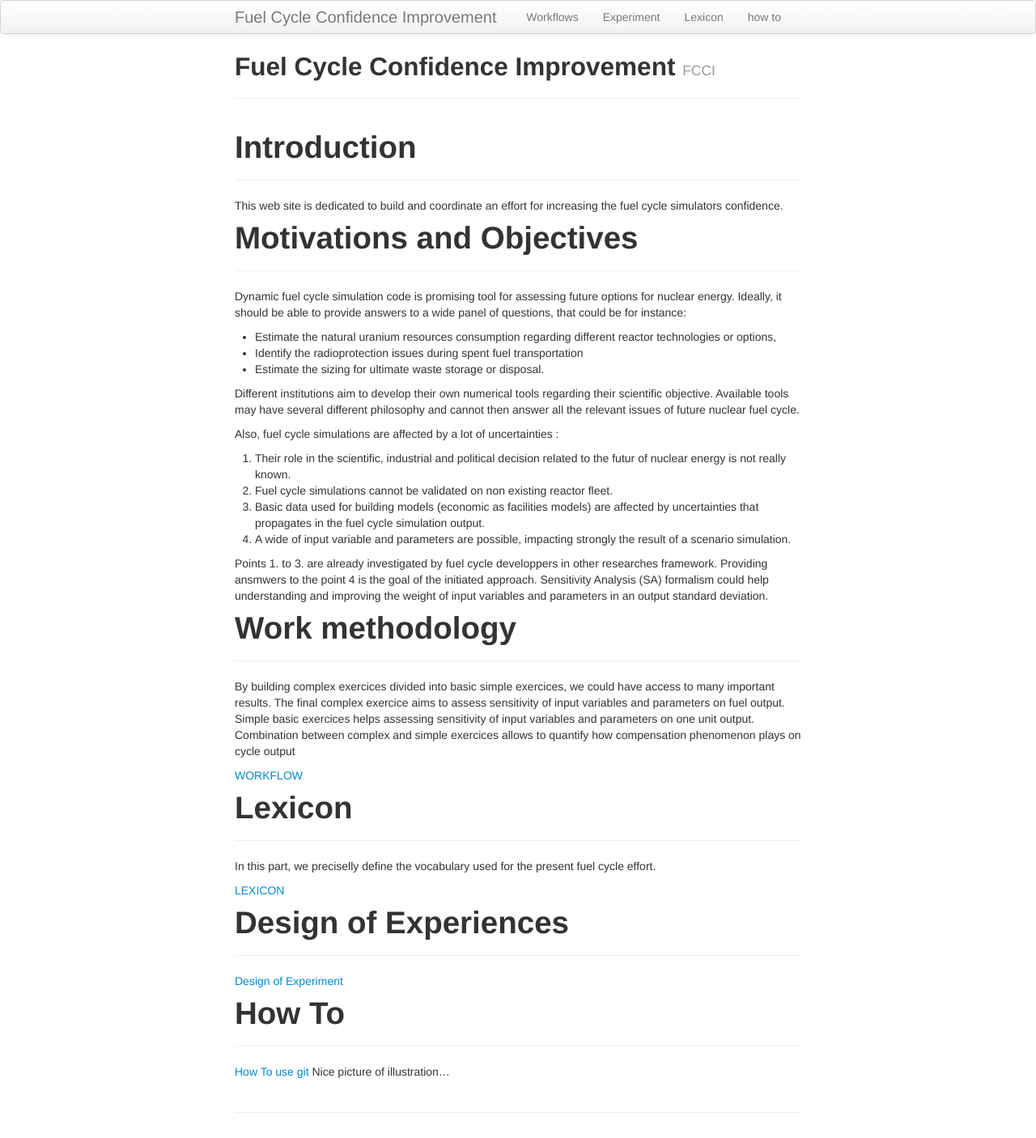
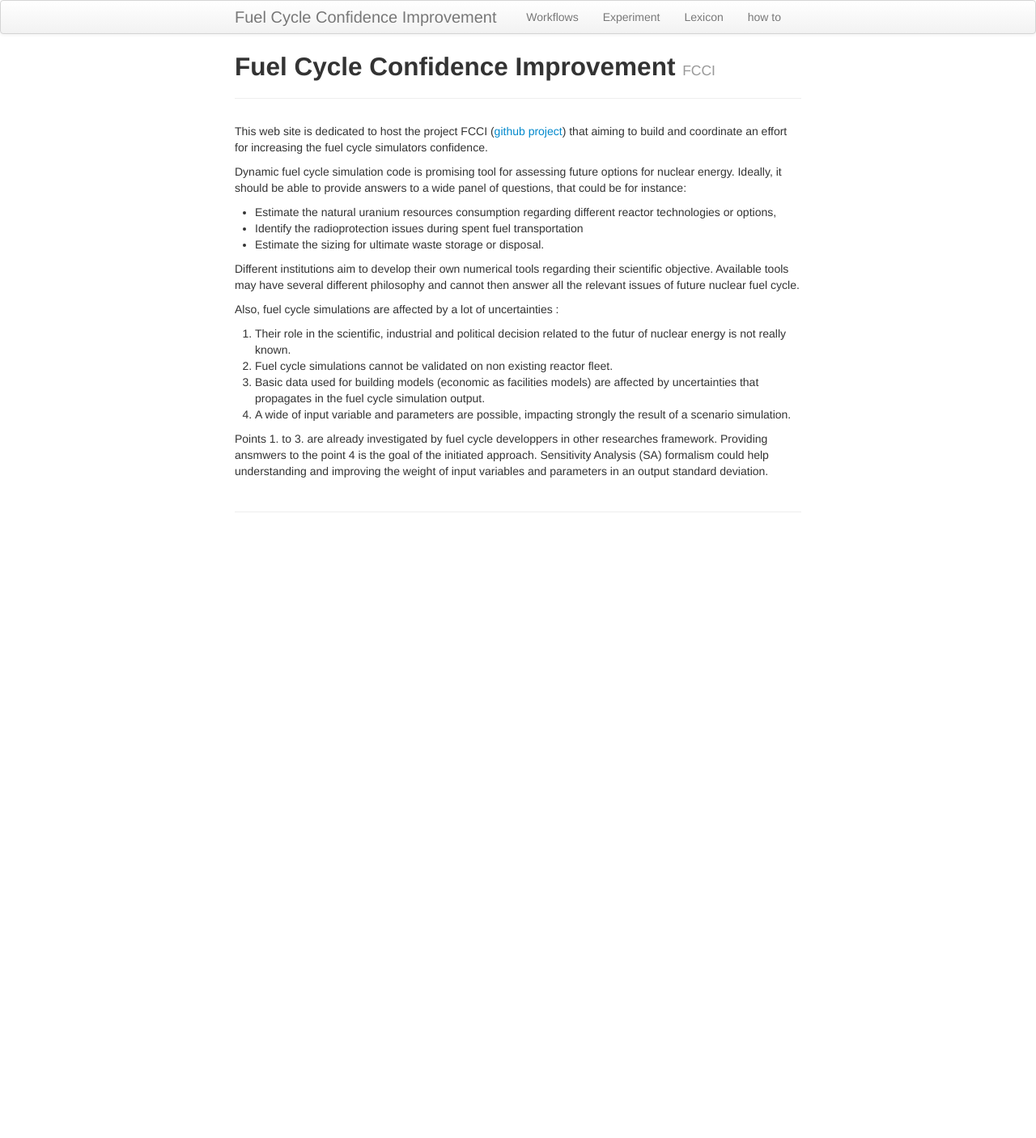
Before and after one commit to FuelCycleFIT/fcci2017.github.io_old_bkp, a Jekyll site: the page built from index.md, in a window 1280 px wide. Shown: the whole page at 81% size. Built offline with Jekyll 4.4.1, drawn with Linux system fonts in a browser that asks for light colours; after the commit the page ends 900 px from its top, so only the background shows below that.

Commit message:
updates...

```diff
--- a/index.md
+++ b/index.md
@@ -5,13 +5,7 @@ tagline: FCCI
 description:
 ---
 
-# Introduction
----
-
-This web site is dedicated to build and coordinate an effort for increasing the fuel cycle simulators confidence.
-
-# Motivations and Objectives
----
+This web site is dedicated to host the project FCCI ([github project](https://github.com/fcci2017/FCCI)) that aiming to build and coordinate an effort for increasing the fuel cycle simulators confidence.
 
 Dynamic fuel cycle simulation code is promising tool for assessing future options for nuclear energy. Ideally, it should be able to provide answers to a wide panel of questions, that could be for instance:
 
@@ -29,27 +23,3 @@ Also, fuel cycle simulations are affected by a lot of uncertainties :
 4. A wide of input variable and parameters are possible, impacting strongly the result of a scenario simulation.
 
 Points 1. to 3. are already investigated by fuel cycle developpers in other researches framework. Providing ansmwers to the point 4 is the goal of the initiated approach. Sensitivity Analysis (SA) formalism could help understanding and improving the weight of input variables and parameters in an output standard deviation.
-
-# Work methodology
----
-
-By building complex exercices divided into basic simple exercices, we could have access to many important results. The final complex exercice aims to assess sensitivity of input variables and parameters on fuel output. Simple basic exercices helps assessing sensitivity of input variables and parameters on one unit output. Combination between complex and simple exercices allows to quantify how compensation phenomenon plays on cycle output
-
-[WORKFLOW](_pages/workflow.html)
-
-# Lexicon
----
-
-In this part, we preciselly define the vocabulary used for the present fuel cycle effort.
-
-[LEXICON](_pages/lexicon.html)
-
-# Design of Experiences
----
-
-[Design of Experiment](_pages/experiment.html)
-
-# How To
----
-[How To use git](_pages/how_to_index.html)
-Nice picture of illustration...
```
Also changed, not shown: _pages/workflow.md (+4 -0 lines), README.md.
